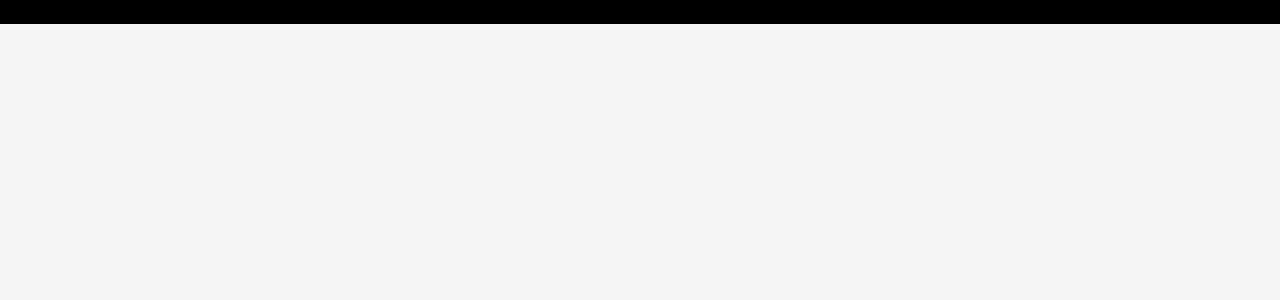
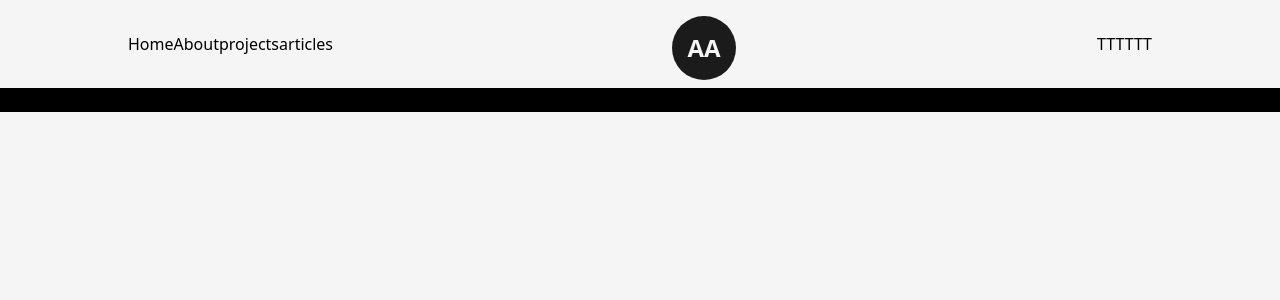
Before and after one commit to codebucks27/Next.js-Developer-Portfolio-Starter-Code, a Next.js app: page / in a window 1280 px wide. Shown: the top 300 px of the page. Built offline with nearby package versions, Linux system fonts and the light colour scheme.

Commit message:
added Navbar

```diff
--- /dev/null
+++ b/src/components/Logo.js
@@ -0,0 +1,22 @@
+import Link from "next/link";
+import React from "react";
+import { motion } from "framer-motion";
+
+const MotionLink = motion(Link);
+
+const Logo = () => {
+  return (
+    <div className="flex items-center justify-center mt-2">
+      <MotionLink href="/"
+      className="w-16 h-16 bg-dark text-light flex items-center justify-center rounded-full text-2xl font-bold"
+
+      whileHover={{
+        backgroundColor: ["#121212", "rgba(131,58,180,1)","rgba(253,29,29,1)","rgba(252,176,69,1)","rgba(131,58,180,1)", "#121212"],
+        transition: { duration: 0.5, repeat: Infinity, repeatType: "reverse" },
+       }}
+      >AA</MotionLink>
+    </div>
+  );
+}
+
+export default Logo;
--- /dev/null
+++ b/src/components/NavBar.js
@@ -0,0 +1,33 @@
+import Link from "next/link";
+import { REACT }  from "react";
+import Logo from "./Logo";
+
+const NavBar = () => {
+  return (
+    <header
+      className='w-full px-32 py-8 font-medium flex items-center justify-between'
+      >
+        <nav>
+          <Link href='/'>Home</Link>
+          <Link href='/about'>About</Link>
+          <Link href='/projects'>projects</Link>
+          <Link href='/articles'>articles</Link>
+        </nav>
+
+        <nav>
+          <Link href='/' target={"_black"}>T</Link>
+          <Link href='/' target={"_black"}>T</Link>
+          <Link href='/' target={"_black"}>T</Link>
+          <Link href='/' target={"_black"}>T</Link>
+          <Link href='/' target={"_black"}>T</Link>
+          <Link href='/' target={"_black"}>T</Link>
+        </nav>
+
+        <div className="absolute left-[50%] top-2 translate-x-[50%]">
+        <Logo />
+        </div>
+      </header>
+  );
+}
+
+export default NavBar;
--- a/src/pages/_app.js
+++ b/src/pages/_app.js
@@ -1,11 +1,12 @@
-import '@/styles/globals.css'
-import { Montserrat } from "next/font/google"
-import Head from 'next/head'
+import NavBar from '@/components/NavBar';
+import '@/styles/globals.css';
+import { Montserrat } from "next/font/google";
+import Head from 'next/head';
 
 
 const montserrat = Montserrat({
   subsets: ['latin'],
-  variable: "--font-mont",
+  variable: '--font-inter',
 })
 
 export default function App({ Component, pageProps }) {
@@ -16,6 +17,7 @@
         <link rel="icon" href="/favicon.ico" />
       </Head>
       <main className={`${montserrat.variable} font-mont bg-light w-full min-h-screen`}>
+        <NavBar />
         <Component {...pageProps} />
       </main>
     </>
```
